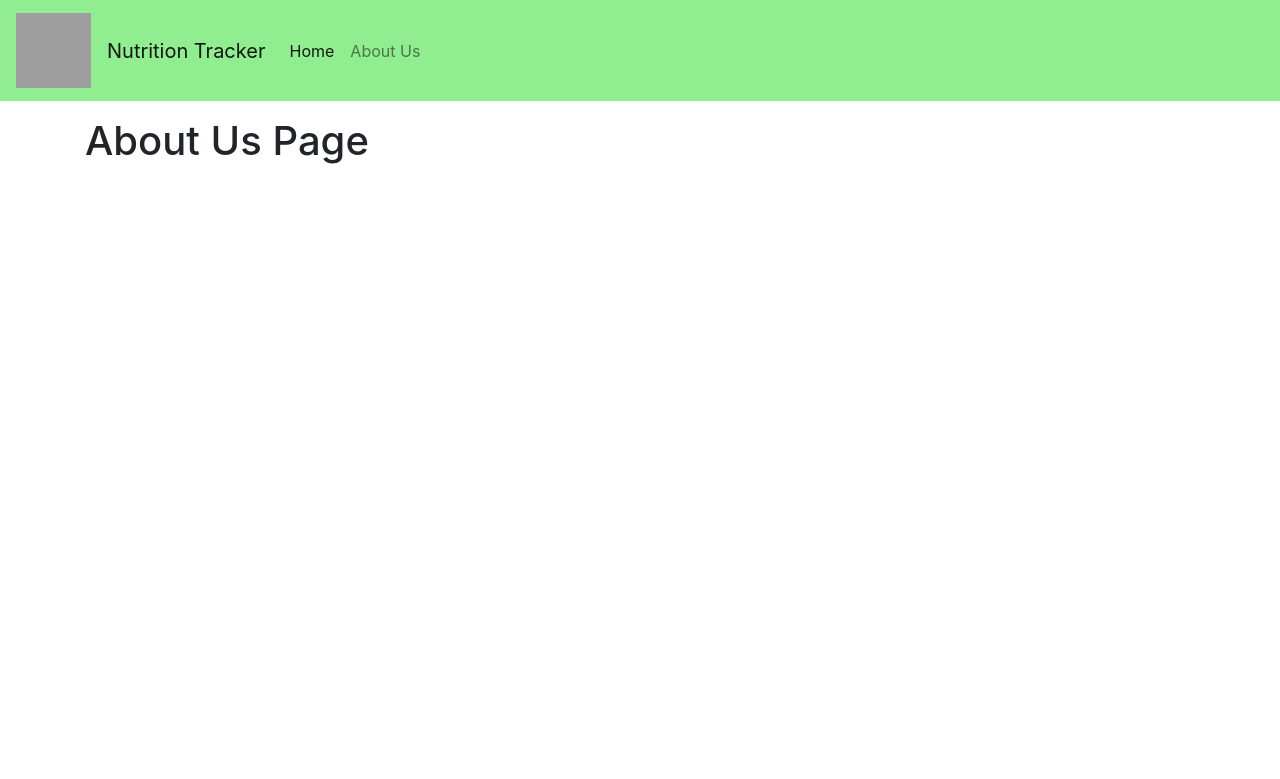
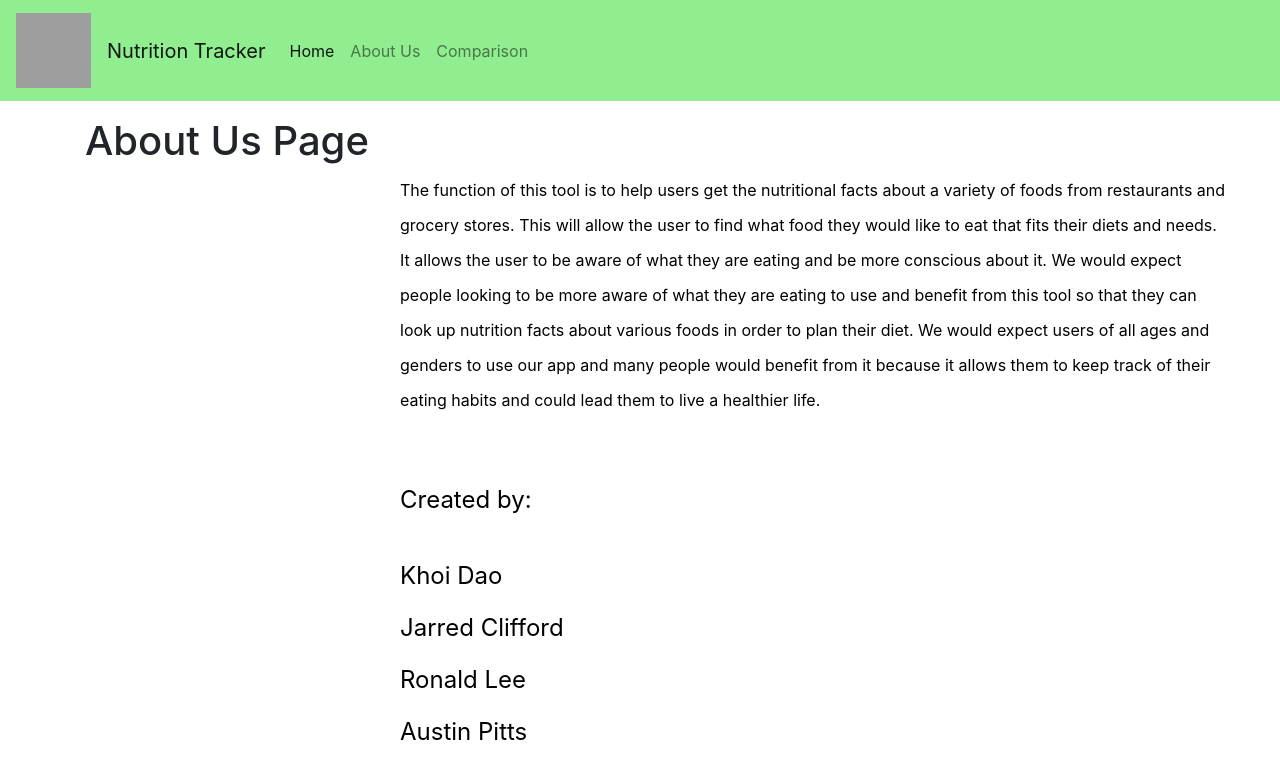
Before and after one commit to leeroddy17/NutritionTracker, a Flask app: page /about-us in a window 1280 px wide. Shown: the top 779 px of the page. Run offline with Flask 2, Linux system fonts and the light colour scheme; grey boxes are pictures that could not be loaded.

Commit message:
about us page and comparison

```diff
--- a/templates/about.html
+++ b/templates/about.html
@@ -1,12 +1,32 @@
 {% extends "base.html" %}
 
 
-{% block title %}Search Page{% endblock %}
+{% block title %}About Us{% endblock %}
 
 
 {% block content %}
 <div class="container">
     <h1>About Us Page</h1>
 </div>
+<p style="margin-left: 400px; margin-right: 50px; line-height: 35px; color:black; font-size: 100%">
 
+    The function of this tool is to help users get the nutritional facts about a variety of foods from restaurants and grocery stores.
+    This will allow the user to find what food they would like to eat that fits their diets and needs.
+    It allows the user to be aware of what they are eating and be more conscious about it.
+    We would expect people looking to be more aware of what they are eating to use and benefit from this tool so that they can look up nutrition facts about various foods in order to plan their diet.
+    We would expect users of all ages and genders to use our app and many people would benefit from it because it allows them to keep track of their eating habits and could lead them to live a healthier life.
+
+</p>
+<br>
+<br>
+            <p style = "margin-left: 400px; font-size: 150%; color:black" >Created by:</p>
+            <br>
+            <p style = "margin-left: 400px; font-size: 150%; color:black">Khoi Dao</p>
+            <p style = "margin-left: 400px; font-size: 150%; color:black">Jarred Clifford</p>
+            <p style = "margin-left: 400px; font-size: 150%; color:black">Ronald Lee</p>
+            <p style = "margin-left: 400px; font-size: 150%; color:black">Austin Pitts</p>
+
+
+
+        </p>
 {% endblock %}
--- a/templates/base.html
+++ b/templates/base.html
@@ -23,6 +23,9 @@
           <li class="nav-item">
             <a class="nav-link" href="/about-us">About Us</a>
           </li>
+          <li class="nav-item">
+            <a class="nav-link" href="/comparison">Comparison</a>
+          </li>
 
         </ul>
       </div>
```
Also changed, not shown: templates/comparison.html (added, +17 -0 lines).
